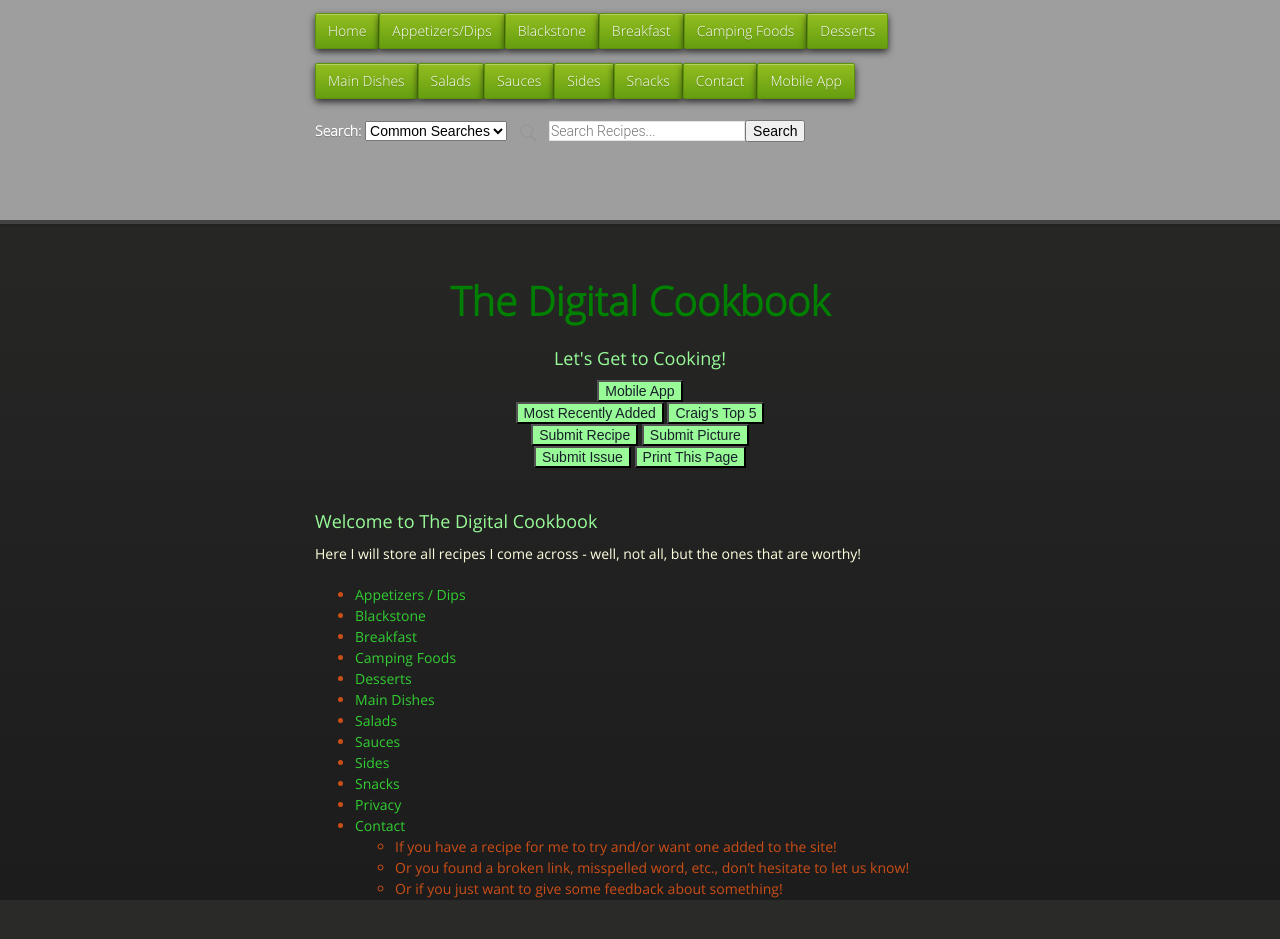
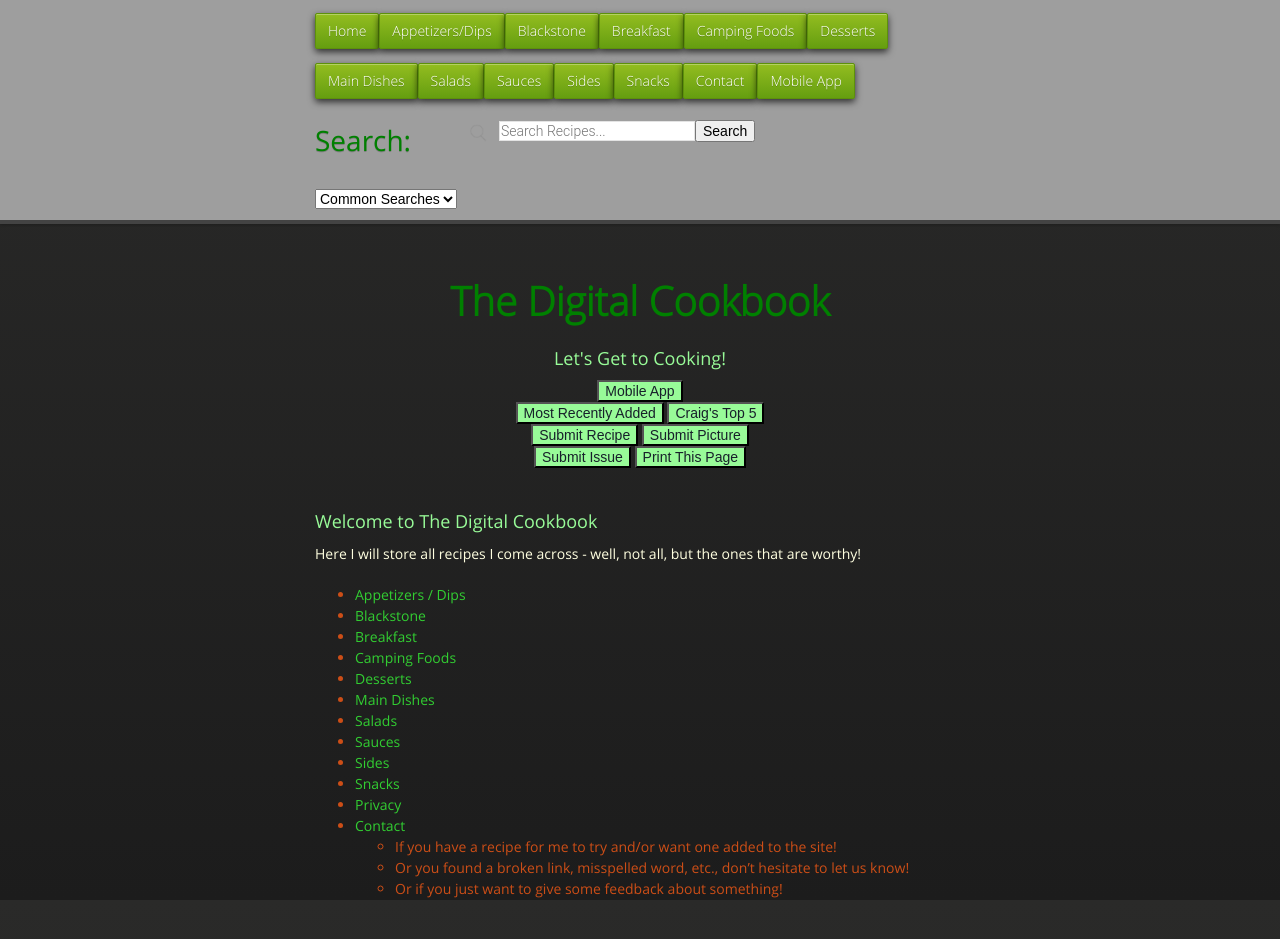
Before and after one commit to cmwillett/TheDigitalCookbook, a Jekyll site: the page built from index.md, in a window 1280 px wide. Built offline with Jekyll 4.4.1, drawn with Linux system fonts in a browser that asks for light colours; nearby versions of some CDN libraries.

Commit message:
added color

```diff
--- a/_layouts/default.html
+++ b/_layouts/default.html
@@ -50,7 +50,7 @@ tipue_search_active: true
             <li class="fork"><a href="{{site.github.url}}/Contact/index.html">Contact</a></li>
             <li class="fork"><a href="{{site.github.url}}/MobileApp/index.html">Mobile App</a></li>
             <li class="fork">
-              <b>Search:       </b>
+              <h1 style="color:green">Search:</h1>
               <select name="commonSearches" onchange="location = this.value;">
                 <option value="">Common Searches</option>
                 <option value="{{site.github.url}}/?q=Blackstone">Blackstone</option>
```
